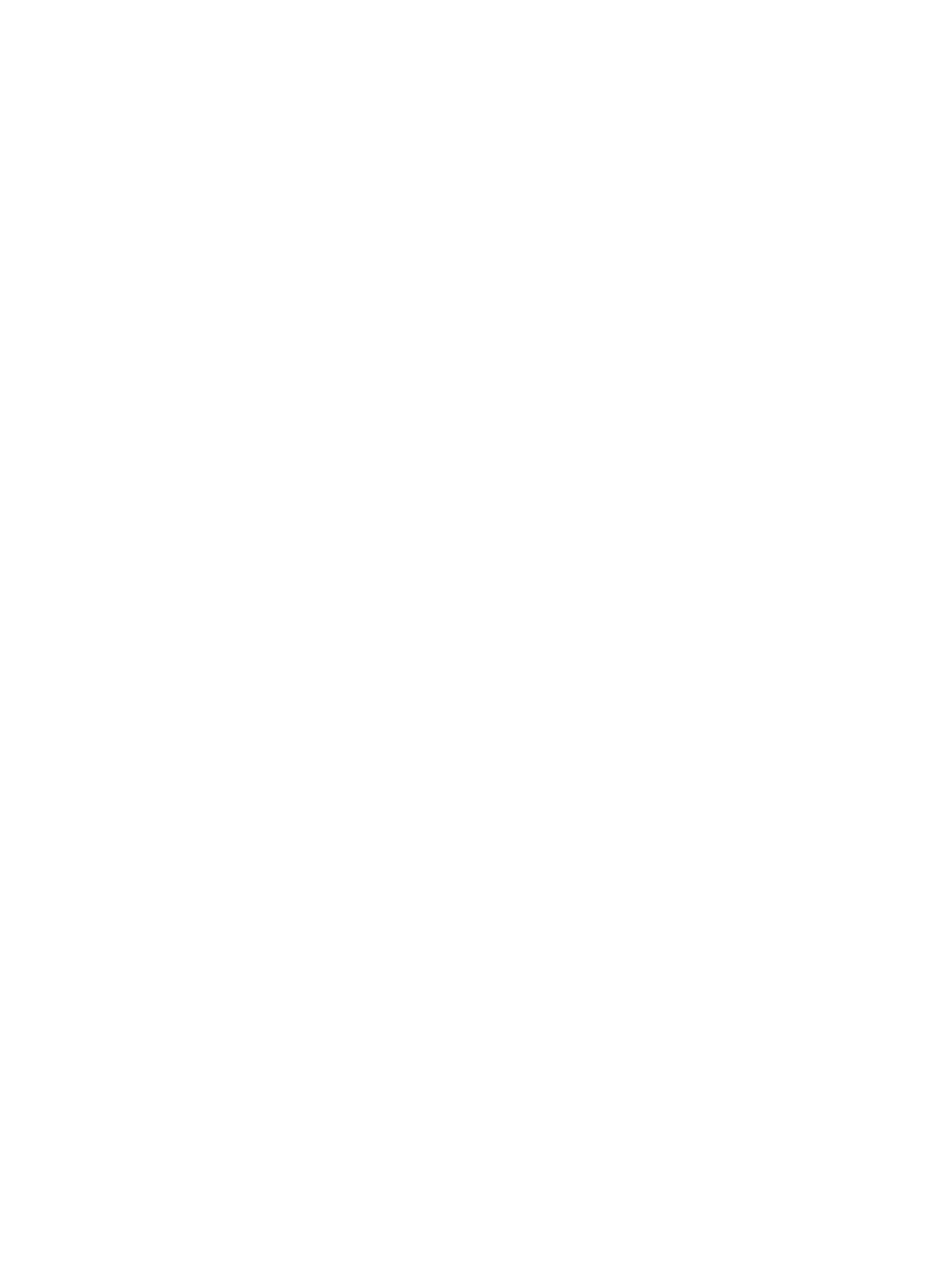
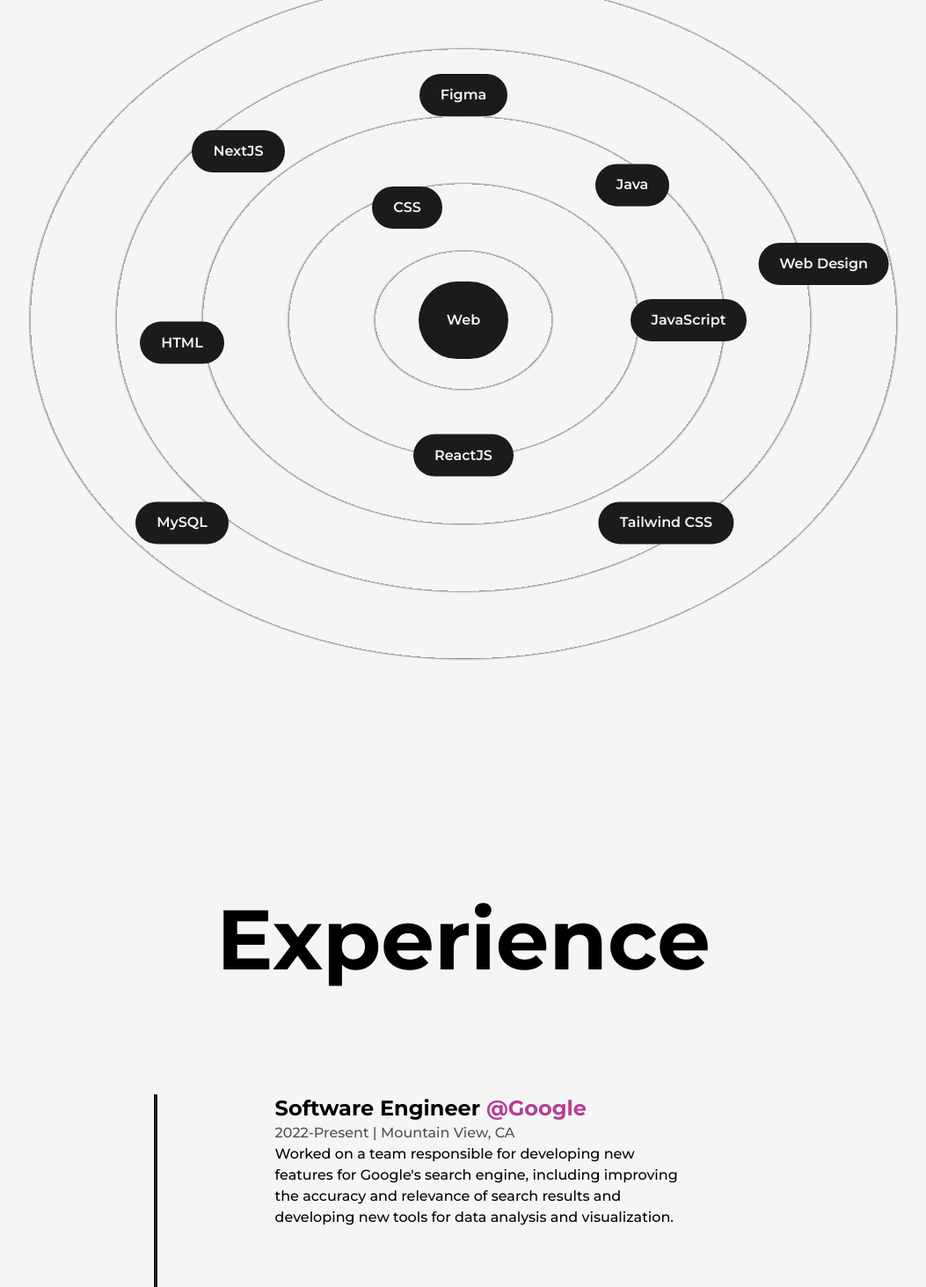
Before and after one commit to MagOss27/Next.js-Developer-Portfolio, a Next.js app: page /about in a window 1280 px wide. Shown: the part 1188-2651 px from the top of the page at 88% size, without its empty margins (113-1166 px from the left). Before the commit the page ends 1026 px from the top, so only its background shows below. Built offline with nearby package versions, Linux system fonts and the light colour scheme.

Commit message:
fix: criação do Experience e Skills

```diff
--- /dev/null
+++ b/src/components/Experience.js
@@ -0,0 +1,72 @@
+import React from 'react'
+
+const Details = ({ position, company, companyLink, time, address, work }) => {
+    return (
+        <li className='my-8 first:mt-0 last:mb-0 w-[60%] mx-auto flex flex-col items-center justify-between'>
+            <div>
+                <h3 className='capitalize font-bold text-2xl'>
+                    {position}&nbsp;
+                    <a href={companyLink} target='_blank' className='text-primary capitalize'>
+                        @{company}
+                    </a>
+                </h3>
+                <span className='capitalize font-medium text-dark/75'>{time} | {address}</span>
+                <p className='font-medium w-full'>
+                    {work}
+                </p>
+            </div>
+        </li>
+    )
+}
+
+function Experience() {
+    return (
+        <div className='my-64'>
+            <h2 className='font-bold text-8xl mb-32 w-full text-center'>Experience</h2>
+            <div className='w-[75%] mx-auto relative'>
+
+                <div className='absolute left-8 top-0 w-[4px] h-full bg-dark origin-top' />
+
+                <ul className='w-full flex flex-col items-start justify-between ml-4'>
+                    <Details
+                        position="Software Engineer" company="Google"
+                        companyLink="https://www.google.com"
+                        time="2022-Present" address="Mountain View, CA"
+                        work="Worked on a team responsible for developing new features for Google's
+                    search engine, including improving the accuracy and relevance of search results and
+                    developing new tools for data analysis and visualization."
+                    />
+
+                    <Details
+                        position="Software Engineer" company="Google"
+                        companyLink="https://www.google.com"
+                        time="2022-Present" address="Mountain View, CA"
+                        work="Worked on a team responsible for developing new features for Google's
+                    search engine, including improving the accuracy and relevance of search results and
+                    developing new tools for data analysis and visualization."
+                    />
+
+                    <Details
+                        position="Software Engineer" company="Google"
+                        companyLink="https://www.google.com"
+                        time="2022-Present" address="Mountain View, CA"
+                        work="Worked on a team responsible for developing new features for Google's
+                    search engine, including improving the accuracy and relevance of search results and
+                    developing new tools for data analysis and visualization."
+                    />
+
+                    <Details
+                        position="Software Engineer" company="Google"
+                        companyLink="https://www.google.com"
+                        time="2022-Present" address="Mountain View, CA"
+                        work="Worked on a team responsible for developing new features for Google's
+                    search engine, including improving the accuracy and relevance of search results and
+                    developing new tools for data analysis and visualization."
+                    />
+                </ul>
+            </div>
+        </div>
+    )
+}
+
+export default Experience
--- /dev/null
+++ b/src/components/Skills.js
@@ -0,0 +1,52 @@
+import React from 'react'
+import { motion } from "framer-motion"
+
+const Skill = ({ name, x, y }) => {
+    return (
+        <motion.div
+            className='flex items-center justify-center rounded-full font-semibold bg-dark text-light py-3 px-6 shadow-dark cursor-pointer absolute'
+            whileHover={{ scale: 1.05 }}
+            initial={{ x: 0, y: 0 }}
+            whileInView={{ x: x, y: y }}
+            transition={{ duration: 1.5 }}
+            viewport={{ once: false, amount: 0.5 }}
+        >
+            {name}
+        </motion.div >
+    )
+}
+
+function Skills() {
+    return (
+        <>
+            <h2 className='font-bold text-8xl mt-64 w-full text-center'>Skills</h2>
+            <div className='w-full h-screen relative flex items-center justify-center rounded-full bg-circularLight'>
+
+                <motion.div
+                    className='flex items-center justify-center rounded-full font-semibold bg-dark text-light p-8 shadow-dark cursor-pointer'
+                    whileHover={{ scale: 1.05 }}
+                    initial={{ x: 0, y: 0 }}
+                    whileInView={{ x: 0, y: 0 }}
+                    transition={{ duration: 1.5 }}
+                    viewport={{ once: false, amount: 0.5 }}
+                >
+                    Web
+                </motion.div >
+
+                <Skill name="HTML" x="-25vw" y="2vw" />
+                <Skill name="CSS" x="-5vw" y="-10vw" />
+                <Skill name="JavaScript" x="20vw" y="6" />
+                <Skill name="ReactJS" x="0" y="12vw" />
+                <Skill name="NextJS" x="-20vw" y="-15vw" />
+                <Skill name="Java" x="15vw" y="-12vw" />
+                <Skill name="Web Design" x="32vw" y="-5vw" />
+                <Skill name="Figma" x="0vw" y="-20vw" />
+                <Skill name="MySQL" x="-25vw" y="18vw" />
+                <Skill name="Tailwind CSS" x="18vw" y="18vw" />
+
+            </div>
+        </>
+    )
+}
+
+export default Skills
--- a/src/pages/about.js
+++ b/src/pages/about.js
@@ -2,8 +2,35 @@ import AnimatedText from '@/components/AnimatedText'
 import Layout from '@/components/Layout'
 import Head from 'next/head'
 import Image from 'next/image'
-import React from 'react'
+import React, { useEffect, useRef } from 'react'
 import profilePic from "../../public/images/profile/developer-pic-2.jpg"
+import { useInView, useMotionValue, useSpring } from 'framer-motion'
+import Skills from '@/components/Skills'
+import Experience from '@/components/Experience'
+
+const AnimatedNumbers = ({ value }) => {
+    const ref = useRef(null);
+
+    const motionValue = useMotionValue(0);
+    const springValue = useSpring(motionValue, { duration: 3000 });
+    const isInView = useInView(ref, { once: true }); // Aqui tá o fix!
+
+    useEffect(() => {
+        if (isInView) {
+            motionValue.set(value);
+        }
+    }, [isInView, value, motionValue]);
+
+    useEffect(() => {
+        springValue.on("change", (latest) => {
+            if (ref.current && latest.toFixed(0) <= value) {
+                ref.current.textContent = latest.toFixed(0);
+            }
+        });
+    }, [springValue, value]);
+
+    return <span ref={ref}></span>;
+};
 
 
 function about() {
@@ -40,22 +67,25 @@ function about() {
 
                         <div className='col-span-2 flex flex-col items-end justify-between'>
                             <div className='flex flex-col items-end justify-center'>
-                                <span className='inline-block text-7xl font-bold'>50+</span>
+                                <span className='inline-block text-7xl font-bold'><AnimatedNumbers value={50} />+</span>
                                 <h2 className='text-xl font-medium capitalize text-dark/75'>satisfied clients</h2>
                             </div>
 
                             <div className='flex flex-col items-end justify-center'>
-                                <span className='inline-block text-7xl font-bold'>40+</span>
+                                <span className='inline-block text-7xl font-bold'><AnimatedNumbers value={40} />+</span>
                                 <h2 className='text-xl font-medium capitalize text-dark/75'>projects completed</h2>
                             </div>
 
                             <div className='flex flex-col items-end justify-center'>
-                                <span className='inline-block text-7xl font-bold'>4+</span>
+                                <span className='inline-block text-7xl font-bold'><AnimatedNumbers value={4} />+</span>
                                 <h2 className='text-xl font-medium capitalize text-dark/75'>years of experience</h2>
                             </div>
                         </div>
 
                     </div>
+
+                    <Skills />
+                    <Experience />
                 </Layout>
             </main>
         </>
--- a/tailwind.config.js
+++ b/tailwind.config.js
@@ -20,6 +20,9 @@ module.exports = {
       },
       animation: {
         'spin-slow': 'spin 3s linear infinite',
+      },
+      backgroundImage: {
+        circularLight: 'repeating-radial-gradient(rgba(0,0,0,0.4) 2px, #f5f5f5 5px, #f5f5f5 100px)'
       }
     },
   },
```
